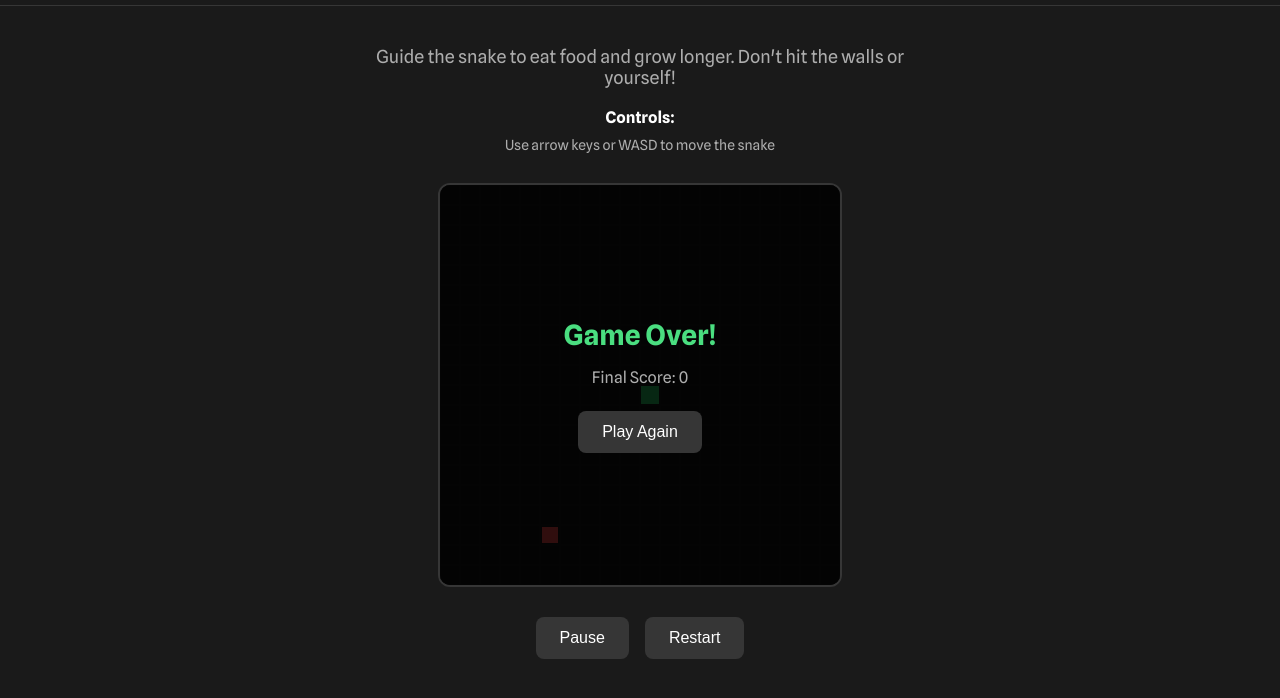
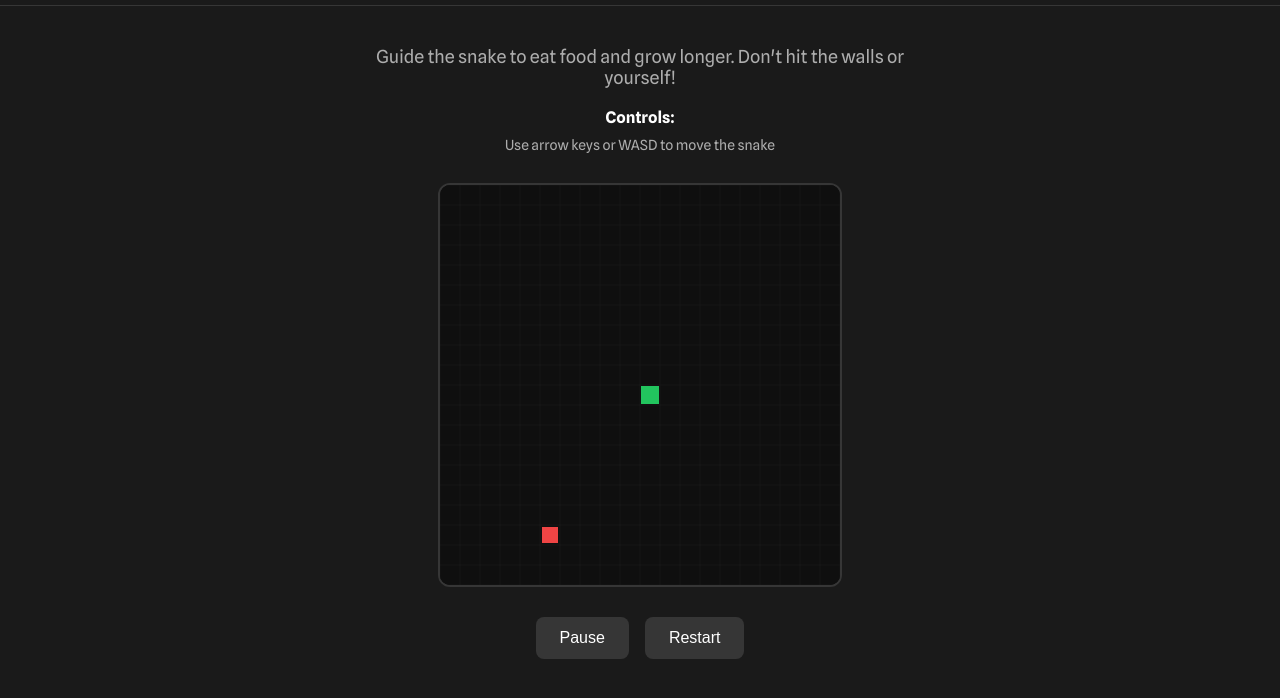
Before and after one commit to Jedidiah5/pixel_play, a plain HTML site: page snake.html in a window 1280 px wide. Both pictures are taken after a click on the button "Start Game". Shown: the part 74-772 px from the top of the page. Drawn offline with Linux system fonts and the light colour scheme.

Commit message:
fixed snake game

```diff
--- a/snake.js
+++ b/snake.js
@@ -19,7 +19,7 @@ class SnakeGame {
 
         // Game settings
         this.gridSize = 20;
-        this.tileCount = this.canvas.width / this.gridSize;
+        this.tileCount = 20; // Fixed tile count for 400x400 canvas
         this.speed = 150;
 
         // Game state
@@ -27,7 +27,7 @@ class SnakeGame {
         this.gamePaused = false;
         this.score = 0;
 
-        // Snake properties
+        // Snake properties - start in center of screen
         this.snake = [
             { x: 10, y: 10 }
         ];
@@ -120,7 +120,7 @@ class SnakeGame {
         this.gameRunning = true;
         this.gamePaused = false;
         this.overlay.style.display = 'none';
-        console.log('Game started!');
+        console.log('Game started! Snake position:', this.snake[0]);
         this.gameLoop();
     }
 
@@ -168,8 +168,15 @@ class SnakeGame {
         this.dx = this.nextDx;
         this.dy = this.nextDy;
 
+        // Don't move if no direction is set (waiting for first key press)
+        if (this.dx === 0 && this.dy === 0) {
+            return;
+        }
+
         // Move snake
         const head = { x: this.snake[0].x + this.dx, y: this.snake[0].y + this.dy };
+
+        console.log('Moving snake to:', head, 'Current direction:', this.dx, this.dy);
 
         // Check wall collision
         if (head.x < 0 || head.x >= this.tileCount || head.y < 0 || head.y >= this.tileCount) {
@@ -177,8 +184,8 @@ class SnakeGame {
             return;
         }
 
-        // Check self collision
-        for (let i = 0; i < this.snake.length; i++) {
+        // Check self collision - only check against body segments, not the head
+        for (let i = 1; i < this.snake.length; i++) {
             if (head.x === this.snake[i].x && head.y === this.snake[i].y) {
                 this.gameOver();
                 return;
```
Also changed, not shown: snake.html (line endings or trailing spaces).
